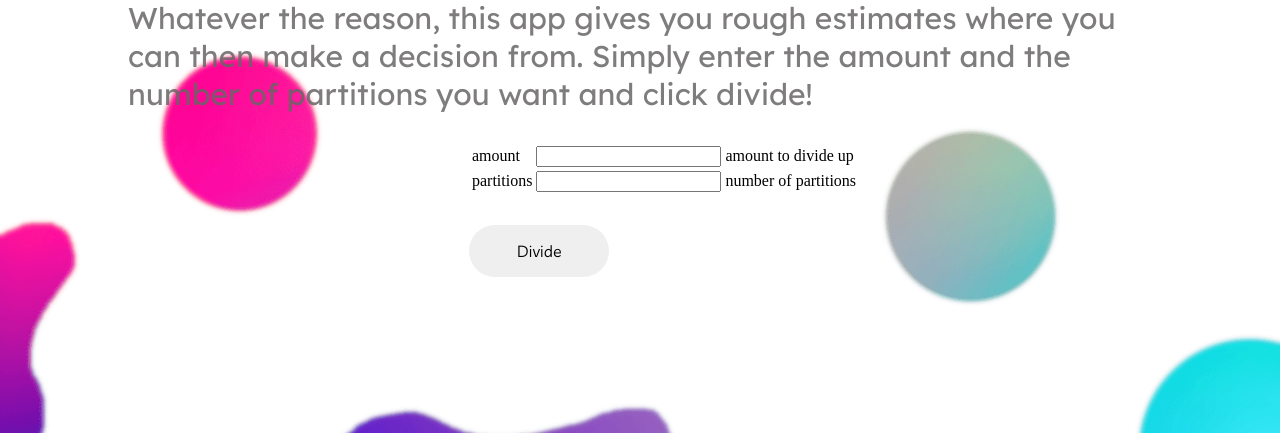
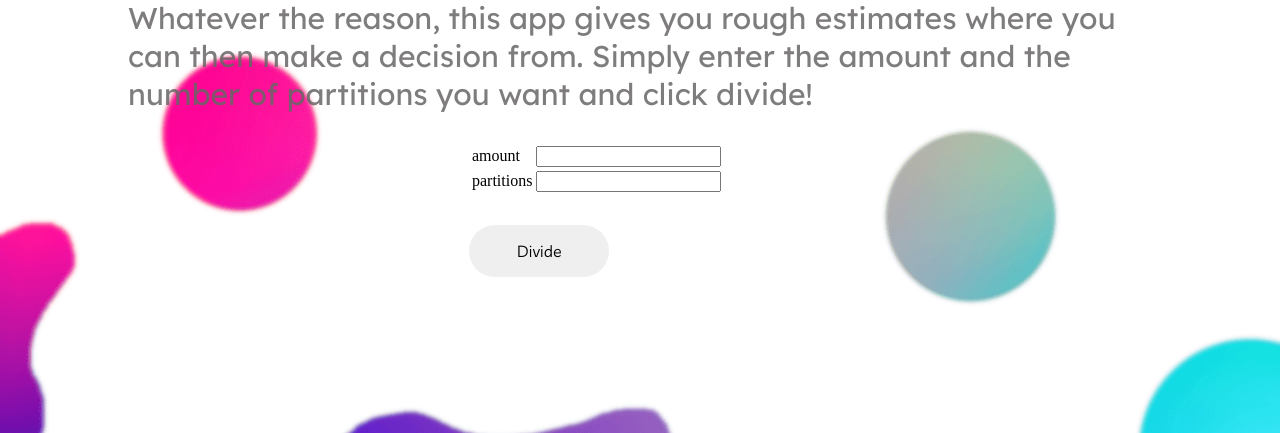
Before and after one commit to TinoMuzambi/AmountDivider, a Flask app: page / in a window 1280 px wide. Shown: the part 230-663 px from the top of the page. Run offline with Flask 2, Linux system fonts and the light colour scheme.

Commit message:
Fix for media rule.

```diff
--- a/app.py
+++ b/app.py
@@ -31,10 +31,8 @@ def check_zero(form, field):
 
 class InputForm(Form):
     amount = FloatField(
-        label="amount to divide up",
         validators=[validators.InputRequired(), check_positive])
     partitions = IntegerField(
-        label="number of partitions",
         validators=[validators.InputRequired(), check_positive, check_zero])
 
 
--- a/static/css/style.css
+++ b/static/css/style.css
@@ -142,7 +142,10 @@ html, body {
 
 @media only screen and (max-width: 520px){
 
-  html {
+  html, body {
+      margin: 0;
+      padding: 0;
+      width: 100%;
       background: url(../bg-phone.png) no-repeat;
   }
 
--- a/templates/index.html
+++ b/templates/index.html
@@ -15,7 +15,7 @@
         gtag('config', 'UA-141921777-1');
     </script>
     <meta charset="UTF-8">
-    <meta name="viewport" content="width=device-width, initial-scale=1" />
+    <meta name="viewport" content="width=device-width, initial-scale=0.7" />
     <link rel="stylesheet" href="{{ url_for('static', filename='css/style.css') }}">
     <link rel="shortcut icon" href="{{ url_for('static', filename='favicon.ico') }}">
     <title>Amount Divider</title>
@@ -34,7 +34,6 @@
             <tr>
                 <td class="lab">{{ field.name }}</td>
                 <td>{{ field }}</td>
-                <td class="lab">{{ field.label }}</td>
                 <td>
                     <ul class="errors">
                         {% for error in field.errors %}
```
Lines whose indentation alone changed are shown as unchanged.
